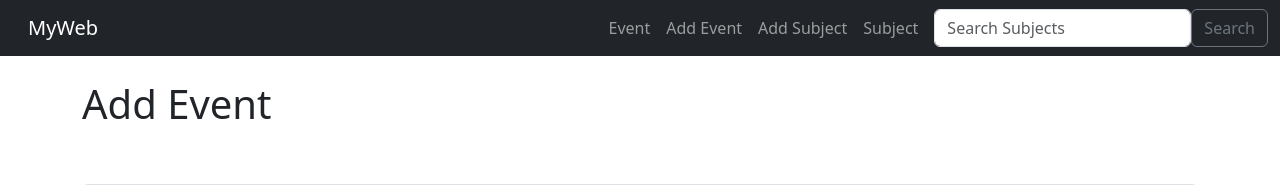
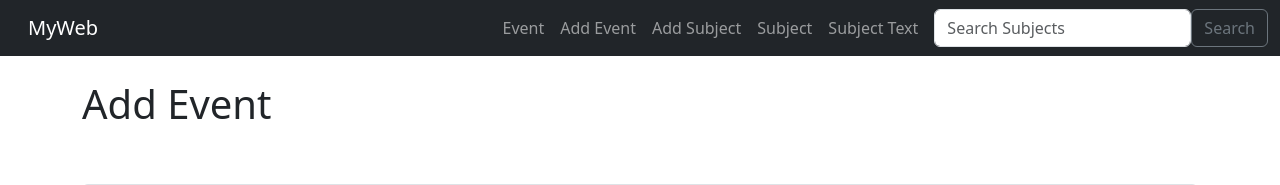
Before and after one commit to 6410110710/Web, a Django app: page /add_event in a window 1280 px wide. Shown: the top 185 px of the page. Run offline with Django 4.2, Linux system fonts and the light colour scheme; data that the repository does not hold is empty.

Commit message:
Generate Text Files Dynamically

```diff
--- a/MyApp/templates/event/navbar.html
+++ b/MyApp/templates/event/navbar.html
@@ -22,6 +22,10 @@
             <a class="nav-link" href="{% url 'list-subjects'  %}">Subject</a>
           </li>
 
+          <li class="nav-item">
+            <a class="nav-link" href="{% url 'subject_text'  %}">Subject Text</a>
+          </li>
+
         </ul>
         <form class="d-flex" method=POST action="{% url 'search-subjects' %}">
           {% csrf_token %}
--- a/MyApp/urls.py
+++ b/MyApp/urls.py
@@ -14,5 +14,7 @@ urlpatterns = [
     path('update_event/<event_id>', views.update_event, name='update-event'),
     path('delete_event/<event_id>', views.delete_event, name='delete-event'),
     path('delete_subject/<subject_id>', views.delete_subject, name='delete-subject'),
+    path('subject_text', views.subject_text, name='subject_text'),
+
 
     ]
--- a/MyApp/views.py
+++ b/MyApp/views.py
@@ -5,6 +5,23 @@ from datetime import datetime
 from .models import Event, Subject
 from .forms import SubjectForm, EventForm
 from django.http import HttpResponseRedirect
+from django.http import HttpResponse
+
+def subject_text(request):
+    response = HttpResponse(content_type='textplain')
+    response['Content-Disposition'] = 'attachment; filename=subject.text'
+
+    subjects = Subject.objects.all()
+
+    lines = []
+    # loop and Output
+    for subject in subjects:
+        lines.append(f'{subject.name}\n{subject.subject_id}\n{subject.classroom}\n\n')
+
+    #Write text file
+    response.writelines(lines)
+    return response
+
 
 def delete_subject(request, subject_id):
     subject = Subject.objects.get(pk=subject_id)
```
